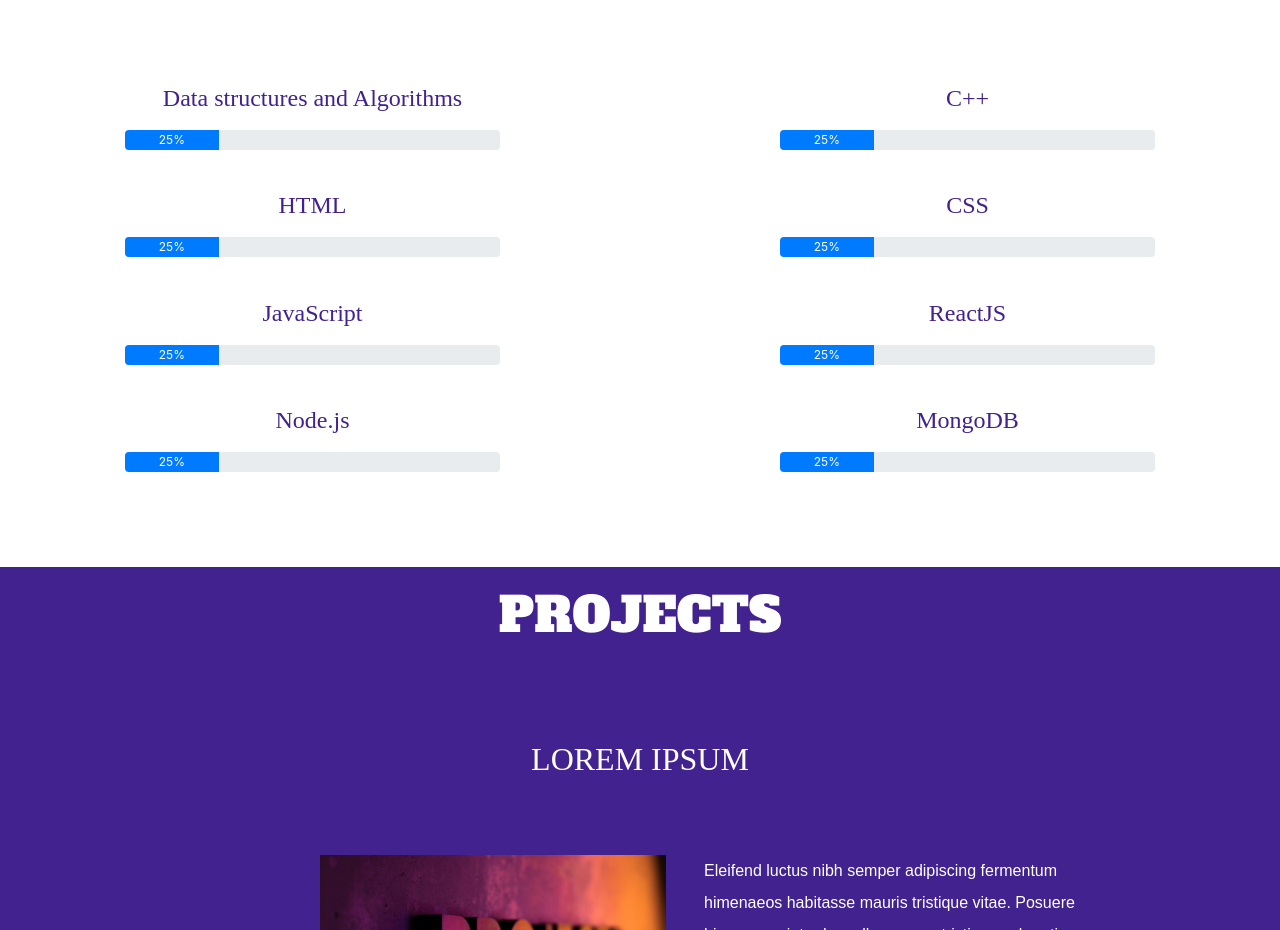
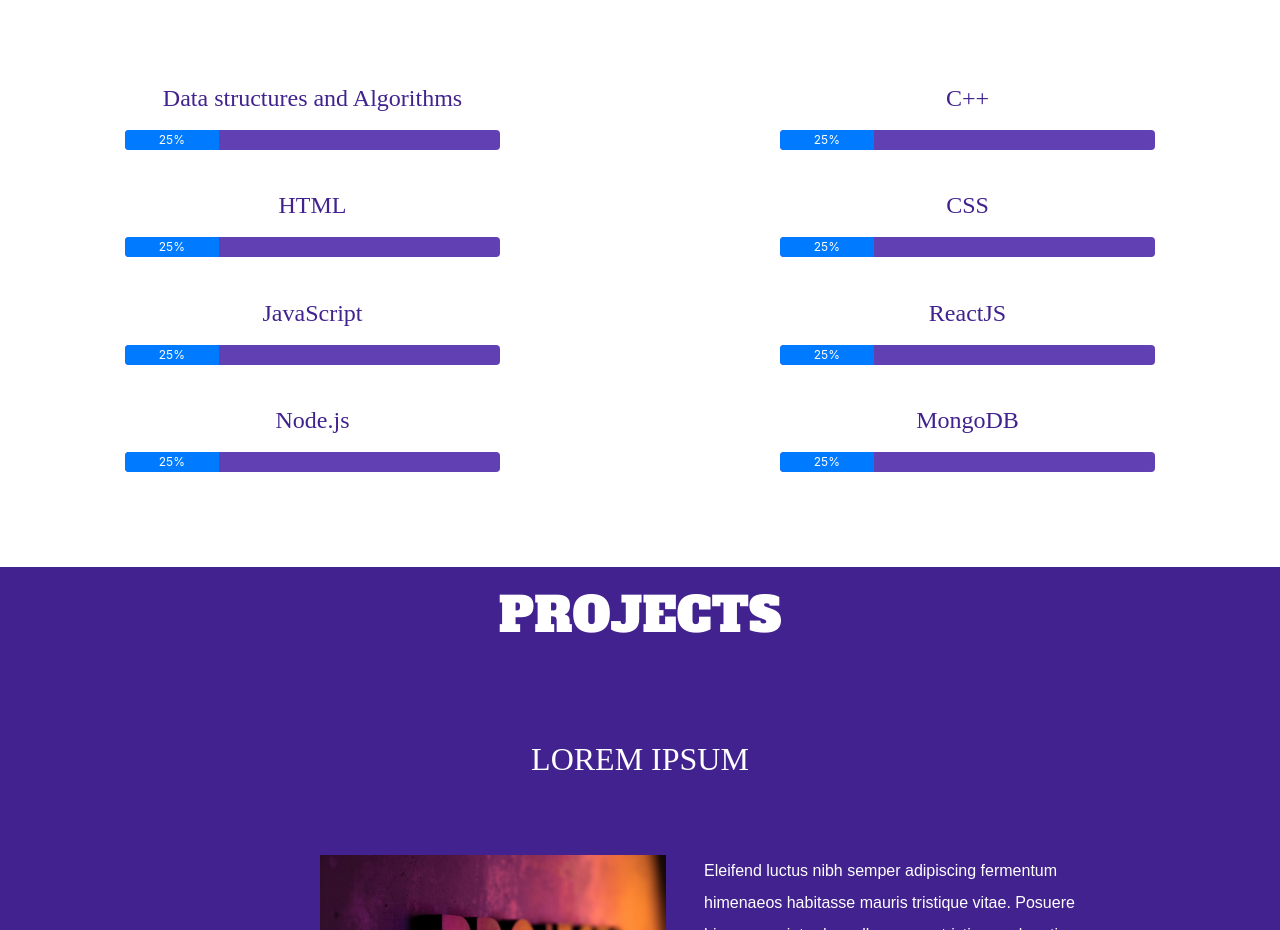
Before and after one commit to resfeber14/Portfolio, a plain HTML site: page index.html in a window 1280 px wide. Shown: the part 889-1819 px from the top of the page. Drawn offline with nearby package versions, Linux system fonts and the light colour scheme; a script that the page names is missing; a web font is replaced by a local one.

Commit message:
Update styles.css

```diff
--- a/styles.css
+++ b/styles.css
@@ -85,6 +85,7 @@
   margin-left: 20%;
   margin-right: 20%;
   margin-bottom:5%;
+  background-color:#6040B2
 }
 
   /*Skills Section end*/
```
